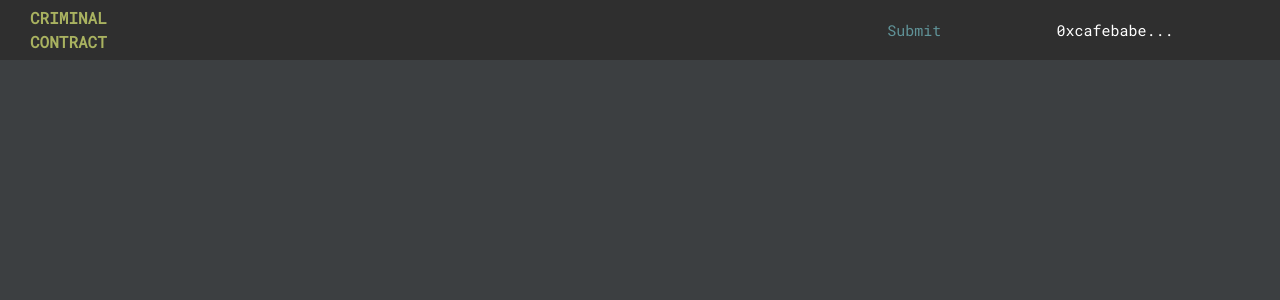
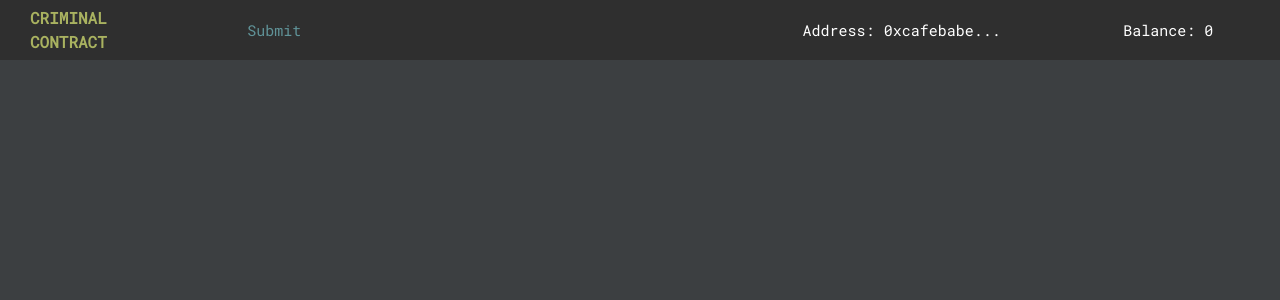
Before and after one commit to shb9019/criminal-contract-ui, a Svelte app: page / in a window 1280 px wide. Shown: the top 300 px of the page. Built offline with nearby package versions, Linux system fonts and the light colour scheme; no server answers; a web font is replaced by a local one.

Commit message:
Integrate balance with navbar

```diff
--- a/src/components/Navbar.svelte
+++ b/src/components/Navbar.svelte
@@ -3,6 +3,7 @@
     import {onMount} from "svelte";
 
     let publicAddressLocal;
+    let balance = 0;
 
     const unsubscribe = publicAddress.subscribe((value) => {
         publicAddressLocal = value;
@@ -12,14 +13,23 @@
         isCreateBountyOpen.update(val => !val);
     };
 
-    onMount(() => {
+    const fetchUserDetails = () => {
         fetch('http://localhost:7777/read_self_data', {
             mode: 'cors'
         }).then((response) => {
             return response.json();
         }).then((data) => {
+            console.log(data);
             publicAddress.set(data.public_key);
+            balance = data.money;
         });
+    };
+
+    onMount(() => {
+        fetchUserDetails();
+        setInterval(() => {
+            fetchUserDetails();
+        }, 6000);
     });
 </script>
 
@@ -28,11 +38,12 @@
         <div class="col-sm-2 app-name">
             <b>CRIMINAL CONTRACT</b>
         </div>
-        <div class="col-sm-6"></div>
         <div class="col-sm-1 menu-field" on:click={toggleCreateBounty}>
             Submit
         </div>
-        <div class="col-sm-3 address" title={publicAddressLocal}>{$publicAddress.slice(0,20) + "..."}</div>
+        <div class="col-sm-4"></div>
+        <div class="col-sm-3 address" title={publicAddressLocal}>Address: {$publicAddress.slice(0,25) + "..."}</div>
+        <div class="col-sm-2 address">Balance: {balance}</div>
     </div>
 </div>
 
```
